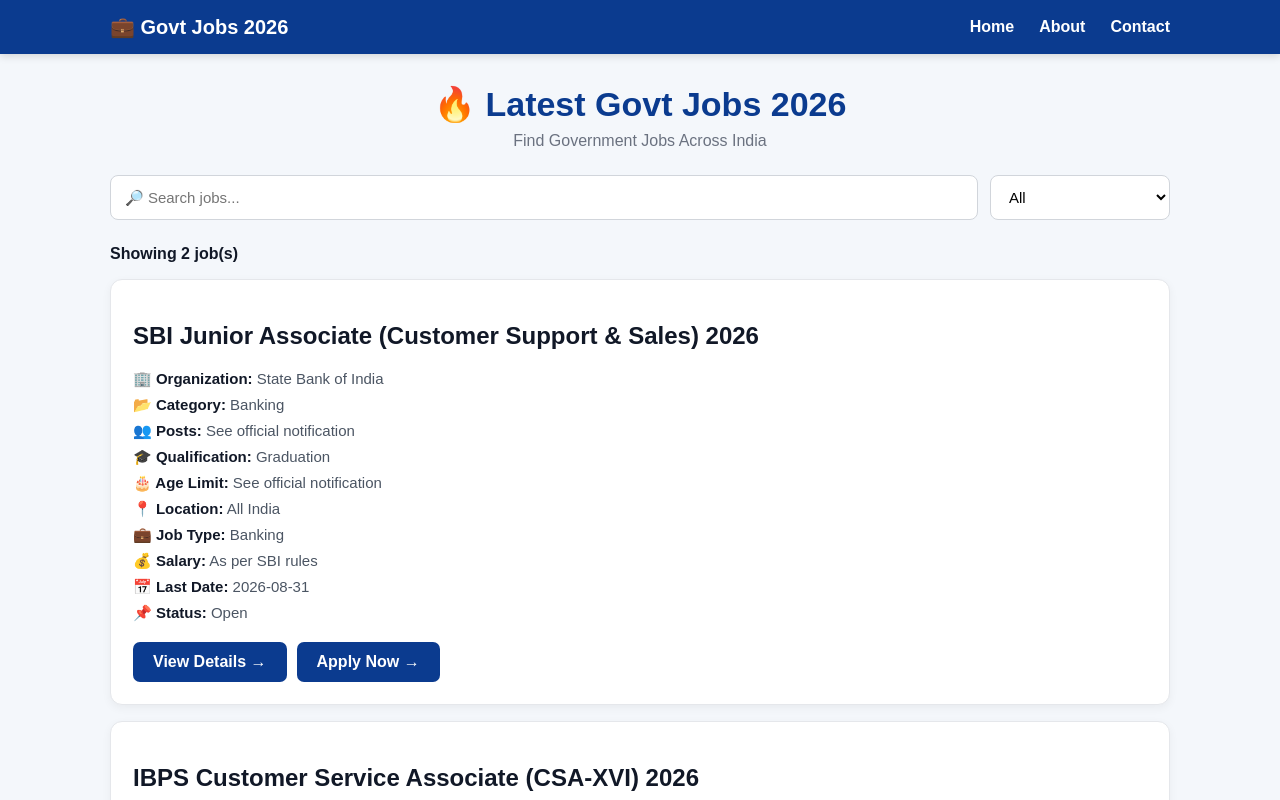
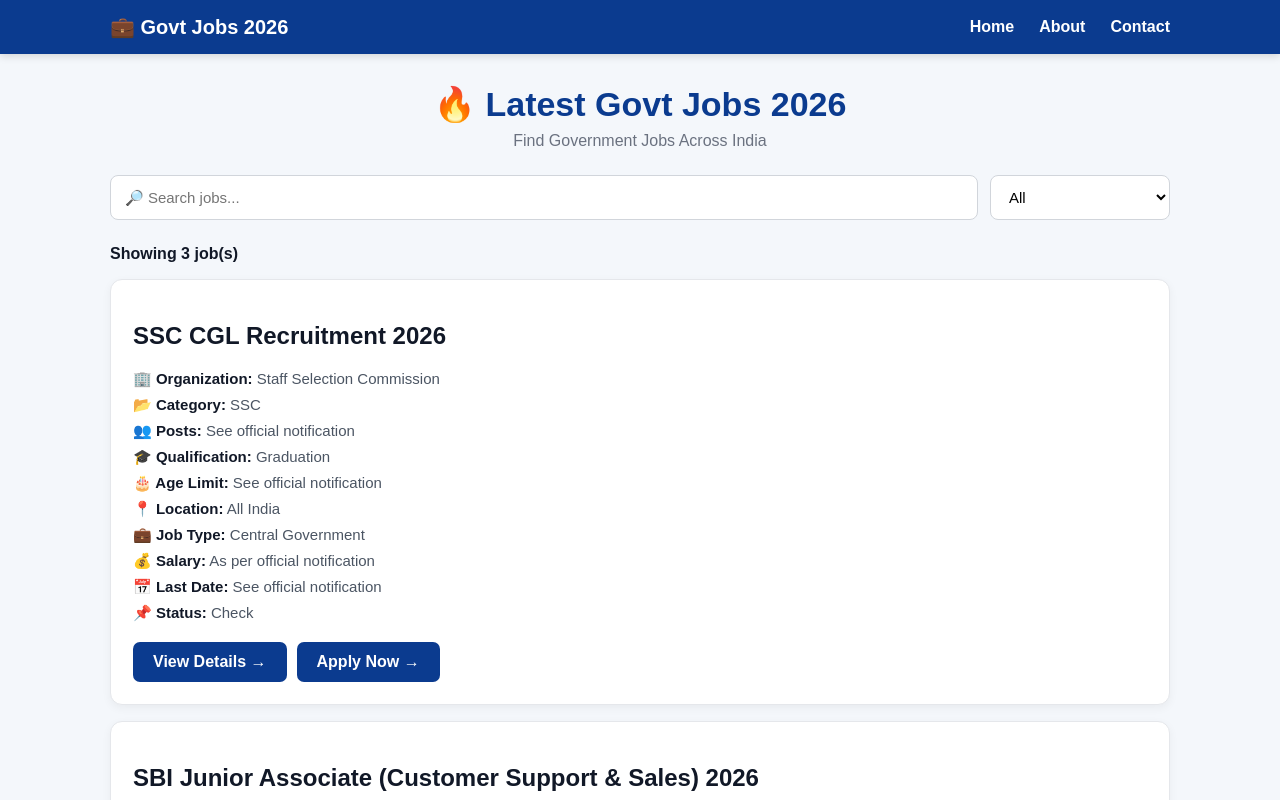
Before and after one commit to chglory8888-dev/govt-jobs-2026, a Next.js app: page / in a window 1280 px wide. Shown: the top 800 px of the page. Built offline with nearby package versions, Linux system fonts and the light colour scheme.

Commit message:
Update jobs.js

```diff
--- a/data/jobs.js
+++ b/data/jobs.js
@@ -1,6 +1,22 @@
 export const jobs = [
   {
     id: 1,
+    title: "SSC CGL Recruitment 2026",
+    organization: "Staff Selection Commission",
+    category: "SSC",
+    posts: "See official notification",
+    qualification: "Graduation",
+    ageLimit: "See official notification",
+    location: "All India",
+    jobType: "Central Government",
+    salary: "As per official notification",
+    lastDate: "See official notification",
+    applyLink: "https://ssc.gov.in",
+    notificationLink: "https://ssc.gov.in",
+    status: "Check"
+  },
+  {
+    id: 2,
     title: "SBI Junior Associate (Customer Support & Sales) 2026",
     organization: "State Bank of India",
     category: "Banking",
@@ -16,7 +32,7 @@ export const jobs = [
     status: "Open"
   },
   {
-    id: 2,
+    id: 3,
     title: "IBPS Customer Service Associate (CSA-XVI) 2026",
     organization: "Institute of Banking Personnel Selection",
     category: "Banking",
@@ -28,7 +44,7 @@ export const jobs = [
     salary: "As per participating bank rules",
     lastDate: "2026-08-21",
     applyLink: "https://ibpsreg.ibps.in/csaxvijul26/",
-    notificationLink: "https://www.ibps.in/wp-content/uploads/Notification_CRP_CSA_XVI-Final.pdf",
+    notificationLink: "https://www.ibps.in/",
     status: "Open"
   }
 ];
```
